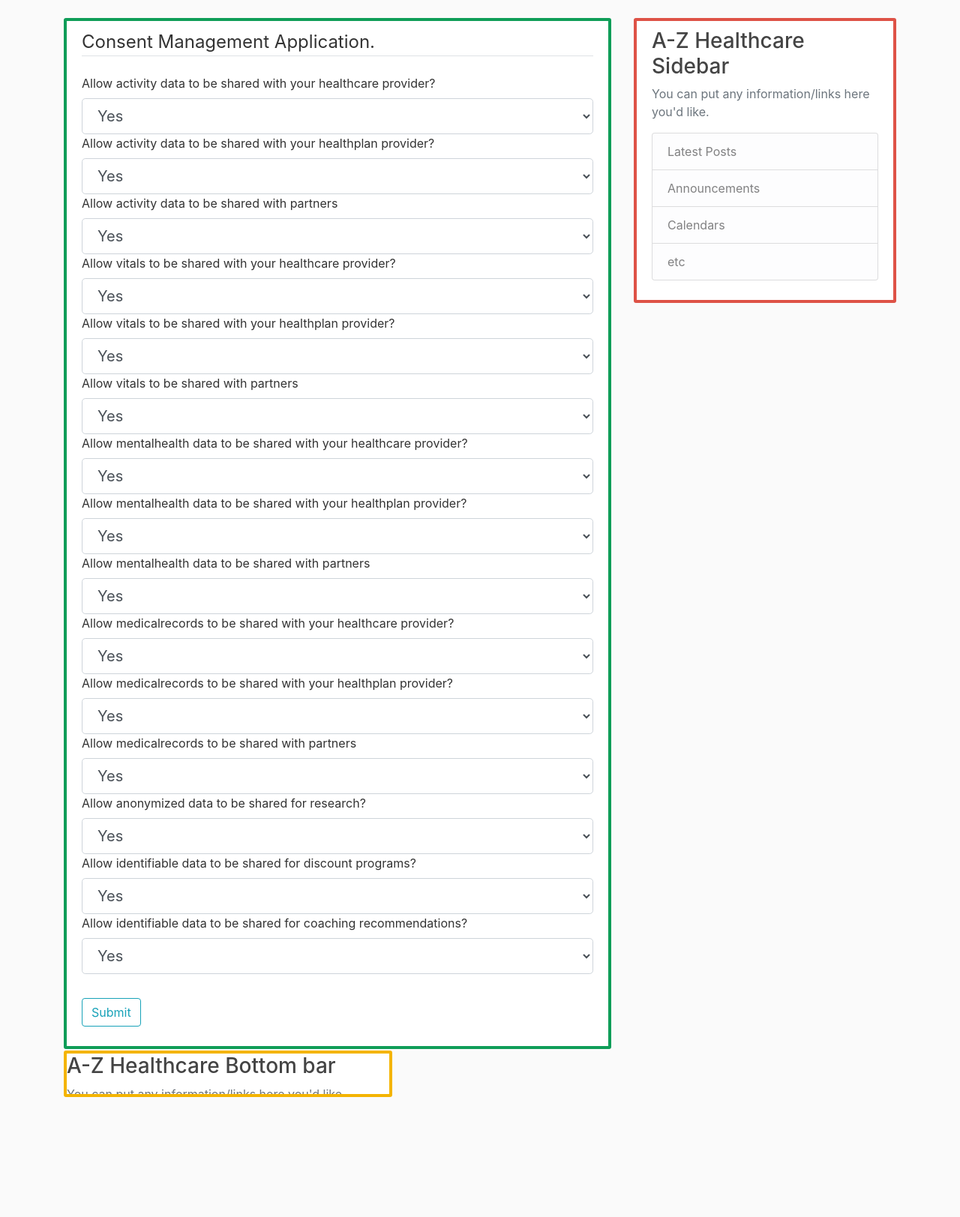
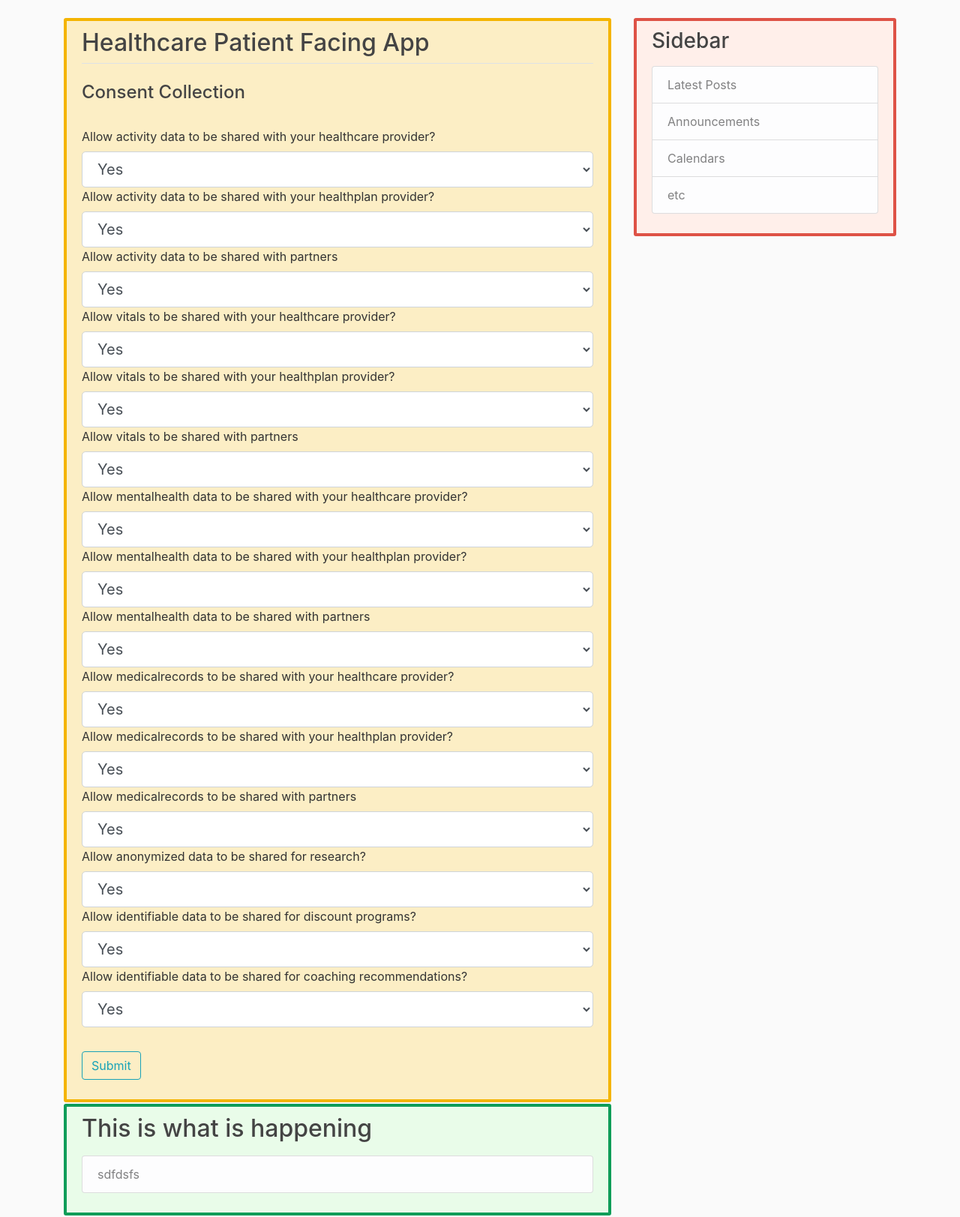
Before and after one commit to rasalt/consentapidemo, a Flask app: page /consent in a window 1280 px wide. Shown: the part 56-1679 px from the top of the page at 75% size. Before the commit the page ends 1519 px from the top, so only its background shows below. Run offline with Flask 2, Linux system fonts and the light colour scheme; parts of the project's set-up code (start-up, migrations or seed data) failed here and were passed over; some libraries are stand-ins or nearby versions.

Commit message:
HTML fixes
More presentatation work
Fixed titles to indicate persona accessing the app

Signed-off-by: Ruchika K <rkharwar@google.com>

```diff
--- a/static/main.css
+++ b/static/main.css
@@ -25,28 +25,30 @@ h1, h2, h3, h4, h5, h6 {
 }
 
 .content-section {
-  background: #ffffff;
+  background: #fceec5;
+  border: 4px solid #F4B400;
   padding: 10px 20px;
-  border: 4px solid #0F9D58;
   border-radius: 3px;
   margin-bottom: 2px;
+  width: 100%;
 
 }
 .content-section-side {
-  background: #ffffff;
+  background: #ffefea;
+
   padding: 10px 20px;
   border: 4px solid #de5246;
   border-radius: 3px;
-  margin-bottom: 20px;
+  margin-bottom: 2px;
 }
 .content-section-bottom {
-  overflow: hidden;
-  background: #ffffff;
-  border: 4px solid #F4B400;
+  background: #e9fce9;
+  border: 4px solid #0F9D58;
+
+  bottom: 10%;
+  padding: 10px 20px;
   border-radius: 3px;
-  bottom: 10%;
-  height: 40%;
-  width: 60%
+  margin-bottom: 2px;
 }
 
 .article-title {
--- a/templates/consent.html
+++ b/templates/consent.html
@@ -4,8 +4,8 @@
         <form method="POST" action="">
             {{ form.hidden_tag() }}
             <fieldset class="form-group">
-                <legend class="border-bottom mb-4">Consent Management Application.</legend>
-                <div class="form-group">
+				<legend class="border-bottom mb-4"><h2>Healthcare Patient Facing App</h2></legend>
+                <div class="form-group"> <h4>Consent Collection</h4> <br>
                     {{ form.consent0.label(class="form-control-label") }}
 		    {{ form.consent0(class="form-control form-control-lg") }}
 
--- a/templates/datarequestAll.html
+++ b/templates/datarequestAll.html
@@ -4,8 +4,8 @@
         <form method="POST" action="">
             {{ form.hidden_tag() }}
             <fieldset class="form-group">
-                <legend class="border-bottom mb-4">Policy Enforcement Application - Requesting Data</legend>
-                <div class="form-group">
+                <legend class="border-bottom mb-4"><h2>Third Party (External/Internal) Facing App</h2></legend>
+                <div class="form-group"><h4>Policy Enforcement</h4> <br>
 
 		    {{ form.whatid.label(class="form-control-label") }}
 		    {{ form.whatid(class="form-control form-control-lg") }}
--- a/templates/layout.html
+++ b/templates/layout.html
@@ -39,8 +39,8 @@
         </div>
         <div class="col-md-4">
           <div class="content-section-side">
-            <h3>A-Z Healthcare Sidebar</h3>
-            <p class='text-muted'>You can put any information/links here you'd like.
+            <h3>Sidebar</h3>
+            <p class='text-muted'>
               <ul class="list-group">
                 <li class="list-group-item list-group-item-light">Latest Posts</li>
                 <li class="list-group-item list-group-item-light">Announcements</li>
@@ -52,10 +52,10 @@
         </div>
         <div class="col-md-8">
           <div class="content-section-bottom">
-            <h3>A-Z Healthcare Bottom bar</h3>
-            <p class='text-muted'>You can put any information/links here you'd like.
+            <h2>This is what is happening</h2>
+            <p class='text-muted'>
               <ul class="list-group">
-                <li class="list-group-item list-group-item-light">Latest Posts</li>
+                <li class="list-group-item list-group-item-light">sdfdsfs</li>
               </ul>
             </p>
           </div>
--- a/templates/login.html
+++ b/templates/login.html
@@ -4,8 +4,8 @@
         <form method="POST" action="">
             {{ form.hidden_tag() }}
             <fieldset class="form-group">
-                <legend class="border-bottom mb-4 h3">A-Z Healthcare Client App - Log In</legend>
-                <div class="form-group">
+                <legend class="border-bottom mb-4 h2">Healthcare Patient Facing App</legend>
+                <div class="form-group"><h4>Register/Login</h4>  <br>
                     {{ form.email.label(class="form-control-label") }}
                     {% if form.email.errors %}
                         {{ form.email(class="form-control form-control-lg is-invalid") }}
```
Also changed, not shown: templates/dataresult.html (+7 -4 lines), templates/layout_policy.html (+12 -10 lines).
